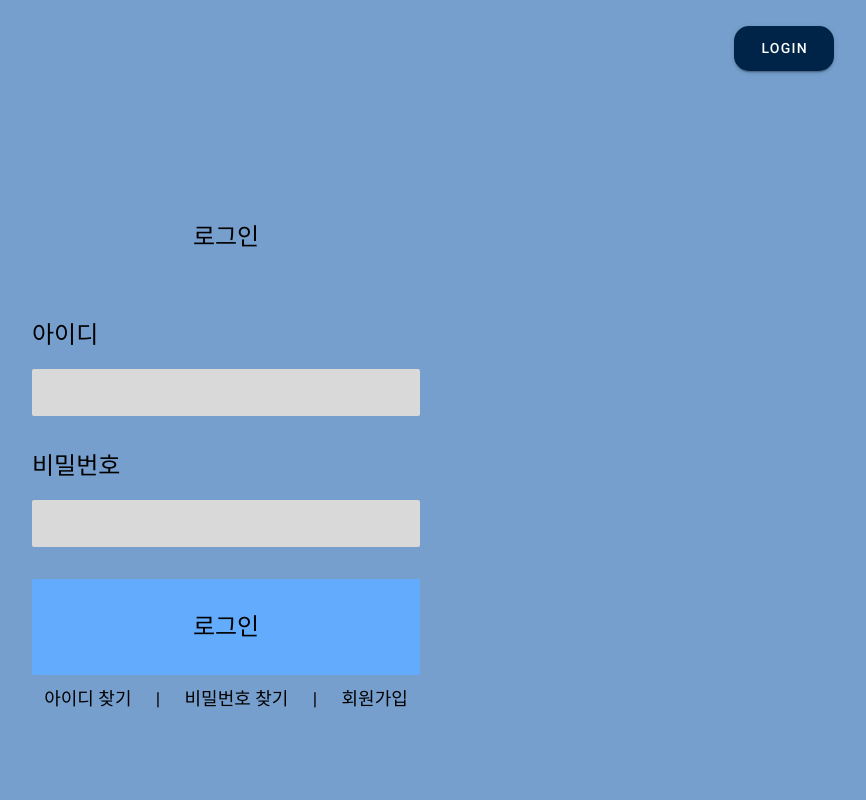
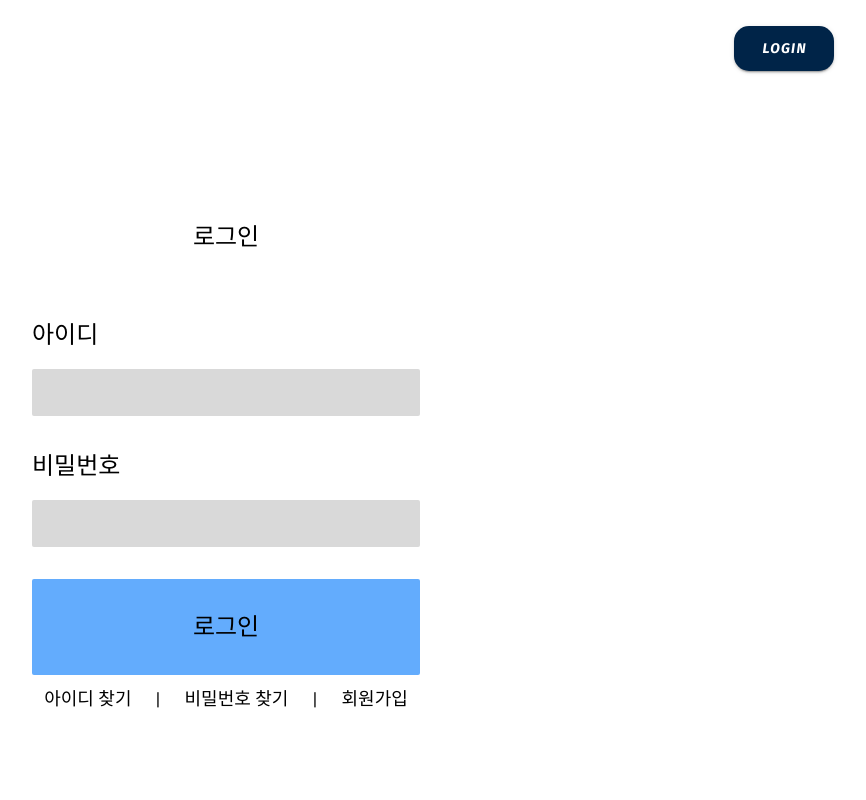
Before and after one commit to TeamLab/project-715, a Vue app in the folder 715job/: page /login in a window 1280 px wide. Shown: the top 800 px of the page, without its empty margins (414-1280 px from the left). Built offline with nearby package versions, Linux system fonts and the light colour scheme.

Commit message:
feat : MainPage.vue 완성, font, mainpage 아닐 때 background 없애기

```diff
--- a/715job/src/App.vue
+++ b/715job/src/App.vue
@@ -22,13 +22,13 @@
           color="#002448"
           height="45px"
           width="100px"
-          style="border-radius: 15px"
+          :style='{"border-radius": "15px", "font-family": "Fira Sans"}'
         >
           <span>Login</span>
         </v-btn>
       </router-link>
     </v-app-bar>
-    <div class="main-background"></div>
+    <div :class="{ 'main-background': isMain, 'not-main-background': isNotMain }"></div>
     <v-main>
       <router-view />
     </v-main>
@@ -39,9 +39,24 @@
 export default {
   name: 'App',
 
-  data: () => ({
-    //
-  })
+  data() {
+    return {
+      isMain: true,
+      isNotMain: false
+    }
+  },
+  methods: {},
+  watch: {
+    '$route' (to, from) {
+      if (to.path !== '/' && from.path === '/') {
+        this.isMain = false
+        this.isNotMain = true
+      } else if (to.path === '/' && from.path !== '/') {
+        this.isMain = true
+        this.isNotMain = false
+      }
+    }
+  }
 }
 </script>
 
--- a/715job/src/components/MainPage.vue
+++ b/715job/src/components/MainPage.vue
@@ -1,8 +1,21 @@
 <template>
-  <div class="text-center">
-    <h1>이건 내 데스크탑에서 새로 작업해서 올린 거</h1>
+  <div class="text-center main-page">
+    <div>
+      <p draggable="false">Reservation for Room 715</p>
+      <v-btn
+        dark
+        width="200px"
+        height="60px"
+        color="#002448"
+        class="booknow-button"
+        :style="{ 'font-size': '19px' }"
+        >
+        Book now
+      </v-btn>
+    </div>
   </div>
 </template>
+
 <script>
 export default {
   components: {},
@@ -18,3 +31,25 @@ export default {
   methods: {}
 }
 </script>
+
+<style scoped>
+.main-page {
+  width: 100%;
+  height: 754px;
+  vertical-align: middle;
+  display: flex;
+  flex-direction: column;
+  justify-content: center;
+  font-family: 'Fira Sans';
+}
+.booknow-button {
+  border-radius: 15px;
+  margin-bottom: 100px;
+}
+.main-page p {
+  font-size: 50px;
+  margin-bottom: 100px;
+  color: #002448;
+  text-shadow:1px 1px 2px #3A5079;
+}
+</style>
--- a/715job/src/css/index.css
+++ b/715job/src/css/index.css
@@ -1,7 +1,19 @@
+/* All Files Font */
+@import url('https://fonts.googleapis.com/css2?family=Fira+Sans:ital,wght@1,700&display=swap');
+
+
 /* App.vue */
 .main-background {
   position: absolute;
   background-color: #769fcd;
   width: 100%;
   height: 850px;
+  transition-duration: 0.5s;
 }
+.not-main-background {
+  position: absolute;
+  background-color: transparent;
+  width: 100%;
+  height: 850px;
+  transition-duration: 0.5s;
+}
--- a/715job/src/views/HomeView.vue
+++ b/715job/src/views/HomeView.vue
@@ -1,13 +1,11 @@
 <template>
   <div>
-    <HelloWorld />
     <MainPage />
     <MainCalendar />
   </div>
 </template>
 
 <script>
-import HelloWorld from '../components/HelloWorld'
 import MainPage from '../components/MainPage'
 import MainCalendar from '../components/MainCalendar'
 
@@ -15,7 +13,6 @@ export default {
   name: 'HomeView',
 
   components: {
-    HelloWorld,
     MainPage,
     MainCalendar
   }
```
